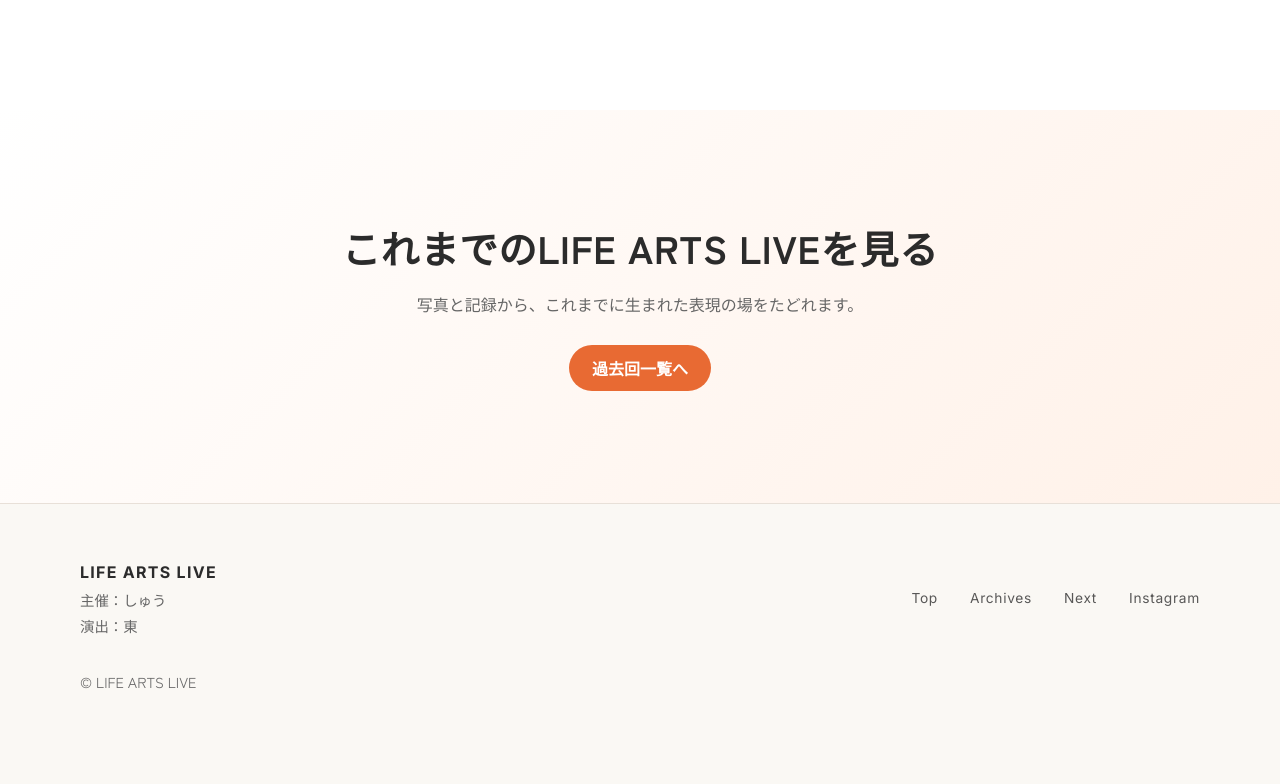
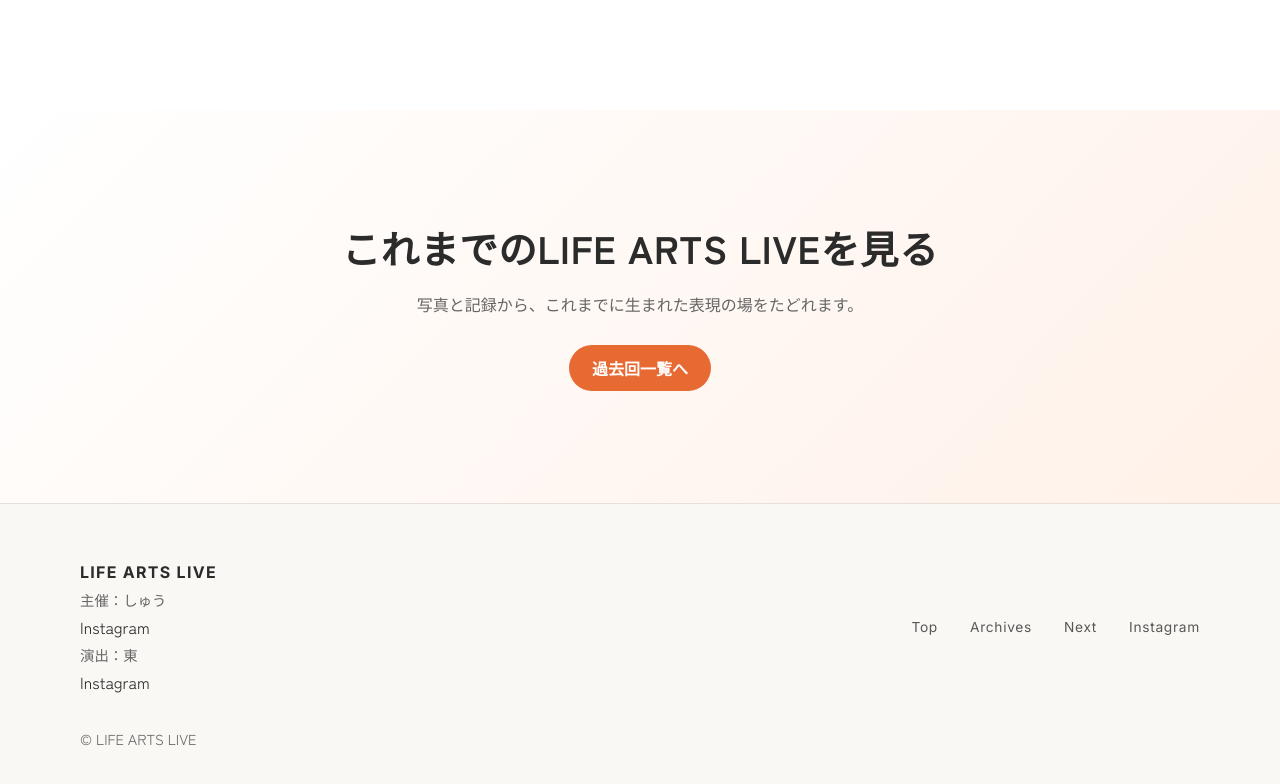
Before and after one commit to araragi0040-jpg/life-arts-live-museum, a Next.js app: page / in a window 1280 px wide. Shown: the part 4865-5649 px from the top of the page. Before the commit the page ends 5594 px from the top, so only its background shows below. Built offline with nearby package versions, Linux system fonts and the light colour scheme.

Commit message:
Update Footer.tsx

```diff
--- a/src/components/Footer.tsx
+++ b/src/components/Footer.tsx
@@ -7,9 +7,36 @@ export function Footer() {
       <div className="site-footer__inner">
         <div>
           <p className="site-footer__brand">{siteData.siteName}</p>
-          <p className="site-footer__host">主催：{siteData.hostName}</p>
-          <p className="site-footer__host">演出：{siteData.directorName}</p>
+
+          <div className="site-footer__profile">
+            <p className="site-footer__host">主催：{siteData.hostName}</p>
+            {siteData.hostInstagramUrl && (
+              <a
+                href={siteData.hostInstagramUrl}
+                target="_blank"
+                rel="noreferrer"
+                className="site-footer__profile-link"
+              >
+                Instagram
+              </a>
+            )}
+          </div>
+
+          <div className="site-footer__profile">
+            <p className="site-footer__host">演出：{siteData.directorName}</p>
+            {siteData.directorInstagramUrl && (
+              <a
+                href={siteData.directorInstagramUrl}
+                target="_blank"
+                rel="noreferrer"
+                className="site-footer__profile-link"
+              >
+                Instagram
+              </a>
+            )}
+          </div>
         </div>
+
         <nav className="site-footer__nav" aria-label="フッターナビゲーション">
           <Link href="/">Top</Link>
           <Link href="/archive">Archives</Link>
@@ -19,6 +46,7 @@ export function Footer() {
           </a>
         </nav>
       </div>
+
       <p className="site-footer__copy">© LIFE ARTS LIVE</p>
     </footer>
   );
```
